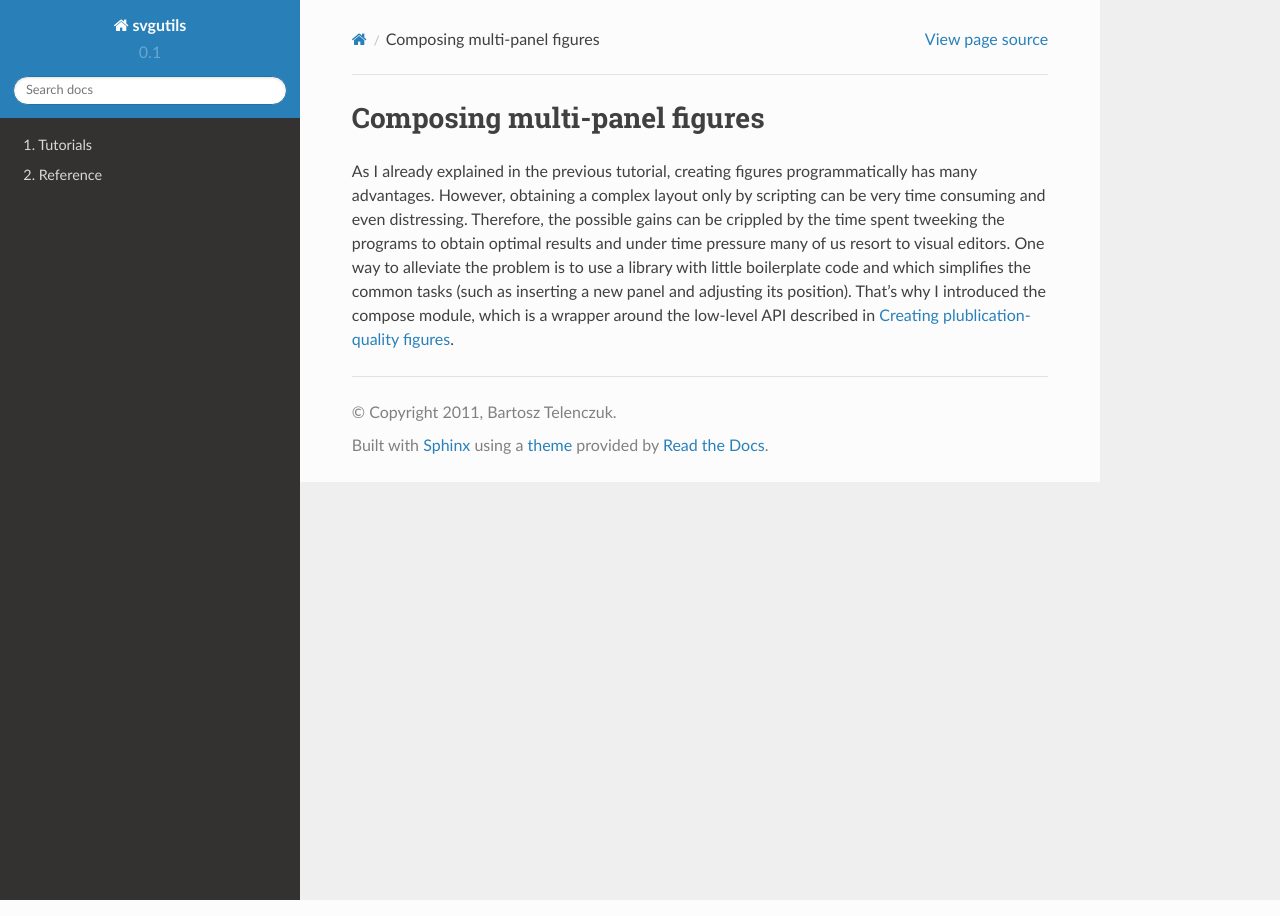
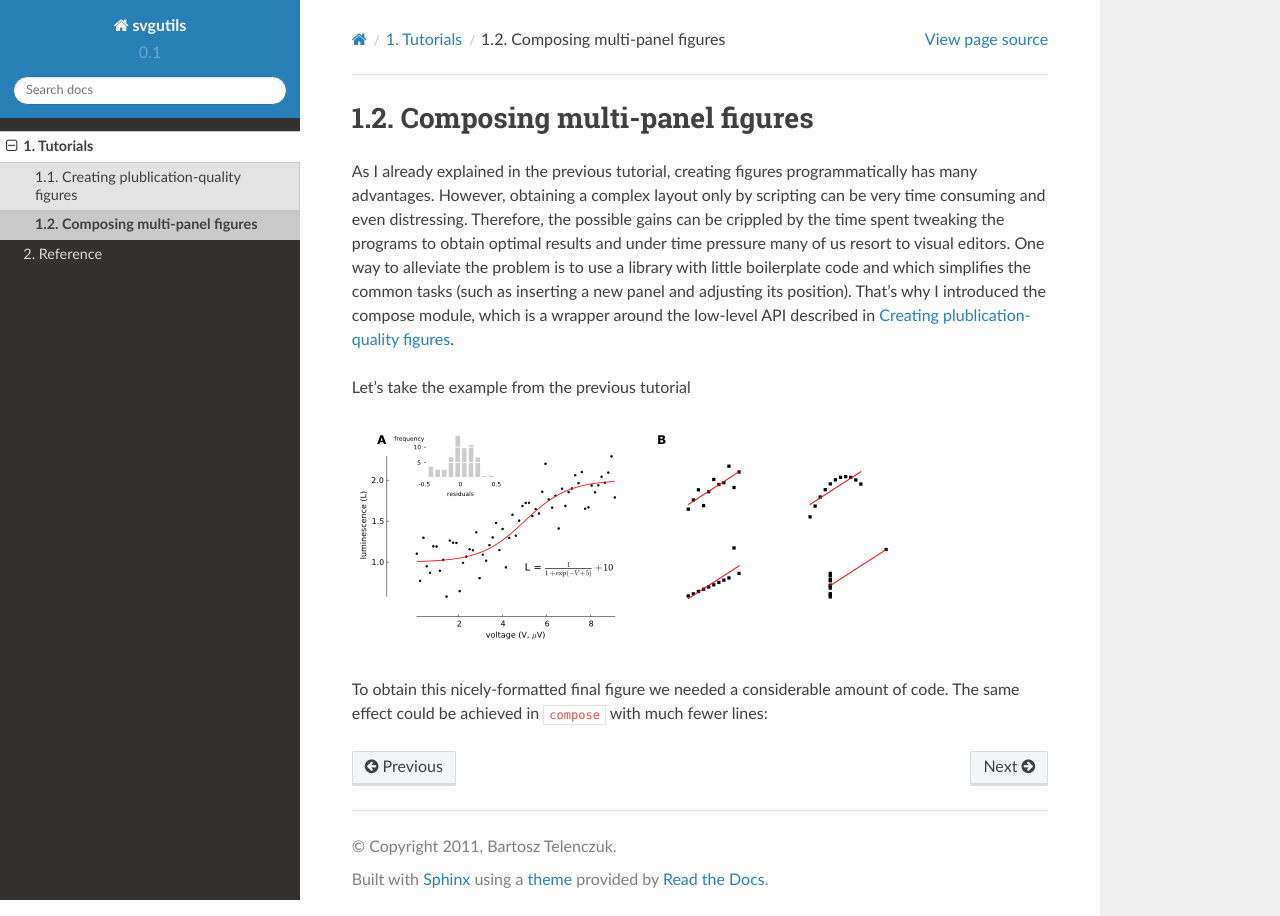
Before and after one commit to btel/svg_utils, a Sphinx documentation site: the page built from docs/source/tutorials/composing_multipanel_figures.rst, in a window 1280 px wide. Built offline with Sphinx 7.4.7 and the Read the Docs theme 2.0.0, drawn with Linux system fonts in a browser that asks for light colours.

Commit message:
started new tutorials

```diff
--- a/docs/source/tutorials.rst
+++ b/docs/source/tutorials.rst
@@ -5,3 +5,4 @@ Tutorials
    :maxdepth: 2
 
    tutorials/publication_quality_figures.rst
+   tutorials/composing_multipanel_figures.rst
--- a/docs/source/tutorials/anscombe.py
+++ b/docs/source/tutorials/anscombe.py
@@ -37,7 +37,7 @@ yticks([])
 subplot(222, frameon=False)
 pts, ls2 =plot(x,y2,'ks', xfit, fit(xfit), 'r-', lw=2)
 ls2.set_visible(False)
-axis([2,20,2,1svg)
+axis([2,20,2,14])
 setp(gca(), xticklabels=[], yticks=(4,8,12), yticklabels=[], xticks=(0,10,20))
 xticks([])
 yticks([])
--- a/docs/source/tutorials/composing_multipanel_figures.rst
+++ b/docs/source/tutorials/composing_multipanel_figures.rst
@@ -5,9 +5,16 @@ As I already explained in the previous tutorial, creating figures
 programmatically has many advantages. However, obtaining a complex
 layout only by scripting can be very time consuming and even
 distressing. Therefore, the possible gains can be crippled by the
-time spent tweeking the programs to obtain optimal results and under
+time spent tweaking the programs to obtain optimal results and under
 time pressure many of us resort to visual editors. One way to alleviate
 the problem is to use a library with little boilerplate code and which
 simplifies the common tasks (such as inserting a new panel and adjusting
 its position). That's why I introduced the :doc:`compose` module, which
 is a wrapper around the low-level API described in :doc:`publication_quality_figures`.
+
+Let's take the example from the previous tutorial
+
+.. figure:: fig_final.png
+
+To obtain this nicely-formatted final figure we needed a considerable amount of code.
+The same effect could be achieved in ``compose`` with much fewer lines::
--- /dev/null
+++ b/docs/source/tutorials/fig_compose.py
@@ -0,0 +1,12 @@
+#!/usr/bin/env python
+#coding=utf-8
+
+from svgutils.compose import *
+
+Figure("16cm", "6.5cm",
+        Panel(SVG("sigmoid_fit.svg"),
+              Text("A", 25, 20)),
+        Panel(SVG("anscombe.svg").scale(0.5),
+              Text("B", 25, 20)
+              ).move(280, 0)
+        ).save("fig_final_compose.svg")
```
Also changed, not shown: docs/source/compose.rst (+9 -0 lines).
